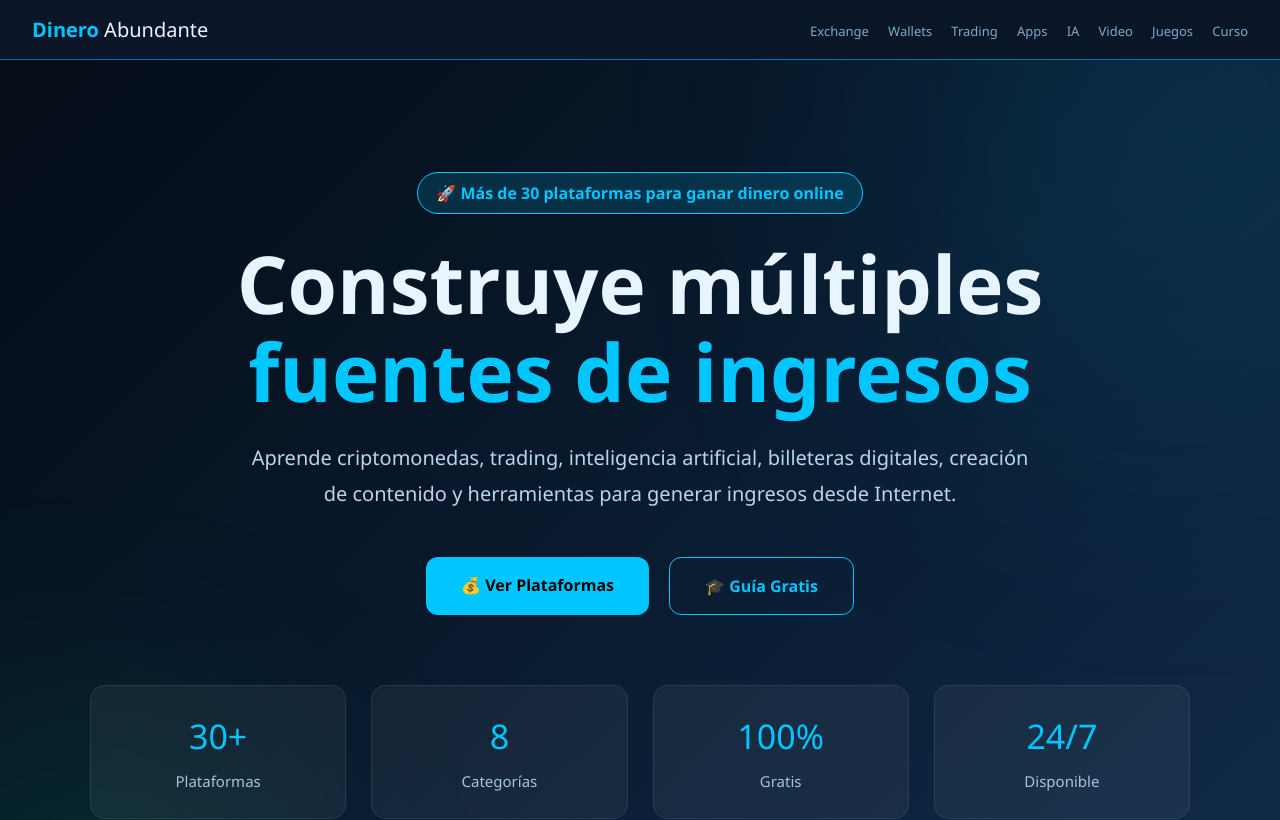
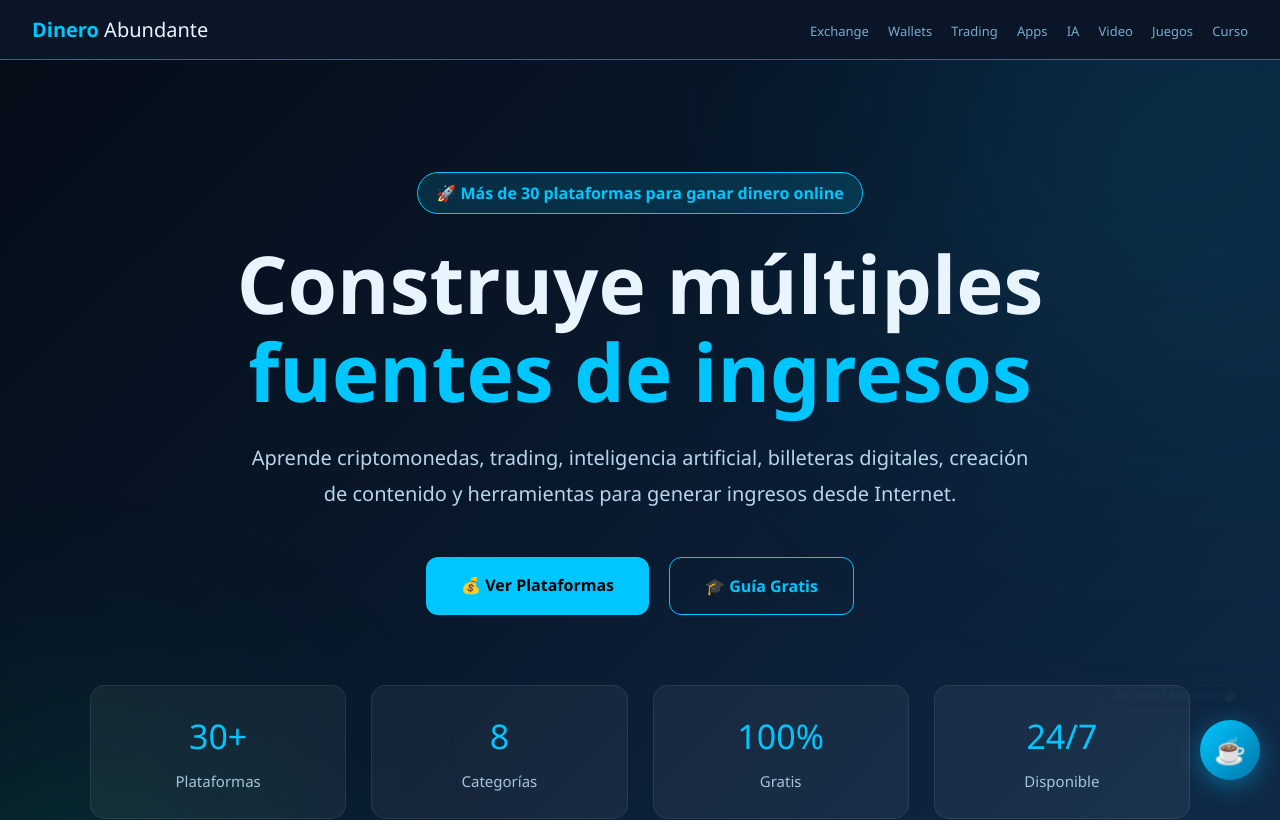
Before and after one commit to bladimirander99-beep/mi-web1, a Next.js app: page / in a window 1280 px wide. Shown: the top 820 px of the page. Built offline with nearby package versions, Linux system fonts and the light colour scheme.

Commit message:
feat: boton flotante de donacion

```diff
--- /dev/null
+++ b/app/components/DonationFab.tsx
@@ -0,0 +1,228 @@
+"use client";
+import { useState, useEffect } from "react";
+import { DONACIONES } from "@/data/donaciones";
+import { trackDonationCopy, trackEvent } from "@/lib/tracking";
+
+export function DonationFab() {
+  const [open, setOpen] = useState(false);
+  const [copied, setCopied] = useState("");
+  const [mounted, setMounted] = useState(false);
+
+  // Evita problemas de hidratación en SSR
+  useEffect(() => setMounted(true), []);
+
+  // Cierra con ESC
+  useEffect(() => {
+    const onKey = (e: KeyboardEvent) => e.key === "Escape" && setOpen(false);
+    document.addEventListener("keydown", onKey);
+    return () => document.removeEventListener("keydown", onKey);
+  }, []);
+
+  const copy = (text: string, name: string) => {
+    navigator.clipboard.writeText(text);
+    setCopied(name);
+    trackDonationCopy(name);
+    setTimeout(() => setCopied(""), 2000);
+  };
+
+  if (!mounted) return null;
+
+  // Solo opciones activas (no "Próximamente")
+  const active = DONACIONES.filter((d) => d.detail !== "Próximamente");
+
+  return (
+    <div style={{ position: "fixed", bottom: 20, right: 20, zIndex: 100, fontFamily: "inherit" }}>
+      {/* ── MENÚ DESPLEGABLE (aparece arriba del botón principal) ── */}
+      {open && (
+        <div
+          role="dialog"
+          aria-label="Opciones de donación"
+          style={{
+            position: "absolute",
+            bottom: 70,
+            right: 0,
+            width: 280,
+            background: "var(--dark2)",
+            border: "1px solid var(--gold-dark)",
+            borderRadius: 12,
+            padding: 16,
+            boxShadow: "0 10px 40px rgba(0,0,0,0.5)",
+            animation: "fabFadeUp 0.25s ease-out",
+          }}
+        >
+          <div style={{ display: "flex", justifyContent: "space-between", alignItems: "center", marginBottom: 12 }}>
+            <div style={{ fontSize: 13, fontWeight: 700, color: "var(--gold)" }}>
+              ☕ Apóyame con $1
+            </div>
+            <button
+              onClick={() => setOpen(false)}
+              aria-label="Cerrar menú de donación"
+              style={{
+                background: "transparent",
+                border: "none",
+                color: "var(--text-muted)",
+                cursor: "pointer",
+                fontSize: 18,
+                padding: "0 4px",
+                lineHeight: 1,
+              }}
+            >
+              ✕
+            </button>
+          </div>
+
+          <p style={{ fontSize: 11, color: "var(--text-muted)", marginBottom: 14, lineHeight: 1.5 }}>
+            Tu apoyo mantiene esta guía <strong style={{ color: "var(--gold)" }}>100% gratuita</strong>.
+          </p>
+
+          <div style={{ display: "flex", flexDirection: "column", gap: 8 }}>
+            {/* PayPal: link directo */}
+            <a
+              href="https://www.paypal.me/BladimirSantacruz"
+              target="_blank"
+              rel="noopener noreferrer"
+              onClick={() => trackEvent("donation_click", "paypal")}
+              style={{
+                display: "flex",
+                alignItems: "center",
+                gap: 10,
+                padding: "10px 12px",
+                background: "#003087",
+                color: "white",
+                borderRadius: 8,
+                textDecoration: "none",
+                fontSize: 13,
+                fontWeight: 600,
+              }}
+            >
+              <span style={{ fontSize: 18 }}>💳</span>
+              <span>PayPal (desde $1)</span>
+            </a>
+
+            {/* Banco Pichincha: botón copiar */}
+            <button
+              onClick={() => copy("2212006044", "Banco Pichincha")}
+              style={{
+                display: "flex",
+                alignItems: "center",
+                gap: 10,
+                padding: "10px 12px",
+                background: copied === "Banco Pichincha" ? "var(--green)" : "var(--dark3)",
+                border: "0.5px solid var(--dark4)",
+                color: copied === "Banco Pichincha" ? "#000" : "var(--text)",
+                borderRadius: 8,
+                cursor: "pointer",
+                fontSize: 13,
+                fontWeight: 600,
+                fontFamily: "inherit",
+                textAlign: "left",
+                transition: "all 0.2s",
+              }}
+            >
+              <span style={{ fontSize: 18 }}>🏦</span>
+              <span style={{ flex: 1 }}>
+                {copied === "Banco Pichincha" ? "✓ Número copiado" : "Banco Pichincha · 2212006044"}
+              </span>
+            </button>
+
+            {/* Ir a la sección de donaciones completa */}
+            <a
+              href="#donaciones-title"
+              onClick={(e) => {
+                e.preventDefault();
+                setOpen(false);
+                setTimeout(() => {
+                  document.getElementById("donaciones-title")?.scrollIntoView({ behavior: "smooth" });
+                }, 100);
+              }}
+              style={{
+                display: "flex",
+                alignItems: "center",
+                justifyContent: "center",
+                gap: 6,
+                padding: "10px 12px",
+                background: "transparent",
+                border: "1px solid var(--gold-dark)",
+                color: "var(--gold)",
+                borderRadius: 8,
+                textDecoration: "none",
+                fontSize: 12,
+                fontWeight: 600,
+              }}
+            >
+              Ver todas las opciones →
+            </a>
+          </div>
+        </div>
+      )}
+
+      {/* ── BOTÓN PRINCIPAL (el círculo dorado) ── */}
+      <button
+        onClick={() => {
+          setOpen(!open);
+          if (!open) trackEvent("fab_open", "donaciones");
+        }}
+        aria-label={open ? "Cerrar menú de donación" : "Apoyar el proyecto"}
+        aria-expanded={open}
+        style={{
+          width: 60,
+          height: 60,
+          borderRadius: "50%",
+          background: "linear-gradient(135deg, #00C6FF 0%, #0077AA 100%)",
+          border: "none",
+          cursor: "pointer",
+          color: "white",
+          fontSize: 26,
+          boxShadow: open
+            ? "0 4px 16px rgba(0, 198, 255, 0.5)"
+            : "0 6px 24px rgba(0, 198, 255, 0.4)",
+          display: "flex",
+          alignItems: "center",
+          justifyContent: "center",
+          transition: "all 0.25s ease",
+          transform: open ? "rotate(45deg)" : "rotate(0deg)",
+        }}
+      >
+        {open ? "✕" : "☕"}
+      </button>
+
+      {/* Tooltip cuando está cerrado */}
+      {!open && (
+        <div
+          style={{
+            position: "absolute",
+            bottom: 70,
+            right: 10,
+            background: "var(--dark2)",
+            color: "var(--gold)",
+            padding: "6px 12px",
+            borderRadius: 8,
+            fontSize: 11,
+            fontWeight: 600,
+            border: "0.5px solid var(--gold-dark)",
+            whiteSpace: "nowrap",
+            pointerEvents: "none",
+            opacity: 0,
+            animation: "fabTooltip 4s ease-in-out 3s infinite",
+          }}
+        >
+          ¿Te sirvió? Apóyame ☕
+        </div>
+      )}
+
+      {/* Animación inline */}
+      <style>{`
+        @keyframes fabFadeUp {
+          from { opacity: 0; transform: translateY(10px); }
+          to   { opacity: 1; transform: translateY(0); }
+        }
+        @keyframes fabTooltip {
+          0%   { opacity: 0; }
+          15%  { opacity: 1; }
+          85%  { opacity: 1; }
+          100% { opacity: 0; }
+        }
+      `}</style>
+    </div>
+  );
+}
--- a/app/layout.tsx
+++ b/app/layout.tsx
@@ -1,6 +1,7 @@
 import type { Metadata } from "next";
 import Script from "next/script";
 import Navbar from "@/app/components/Navbar";
+import { DonationFab } from "@/app/components/DonationFab";
 import { GA_ID, SITE } from "@/lib/constants";
 import "./globals.css";
 
@@ -60,6 +61,10 @@ export default function RootLayout({ children }: { children: React.ReactNode })
         <Navbar />
         <main id="main-content">{children}</main>
 
+        {/* Botón flotante de donación (siempre visible) */}
+        <DonationFab />
+
+        {/* GA4 con next/script → NO bloquea el renderizado (mejor LCP) */}
         <Script
           src={`https://www.googletagmanager.com/gtag/js?id=${GA_ID}`}
           strategy="afterInteractive"
```
